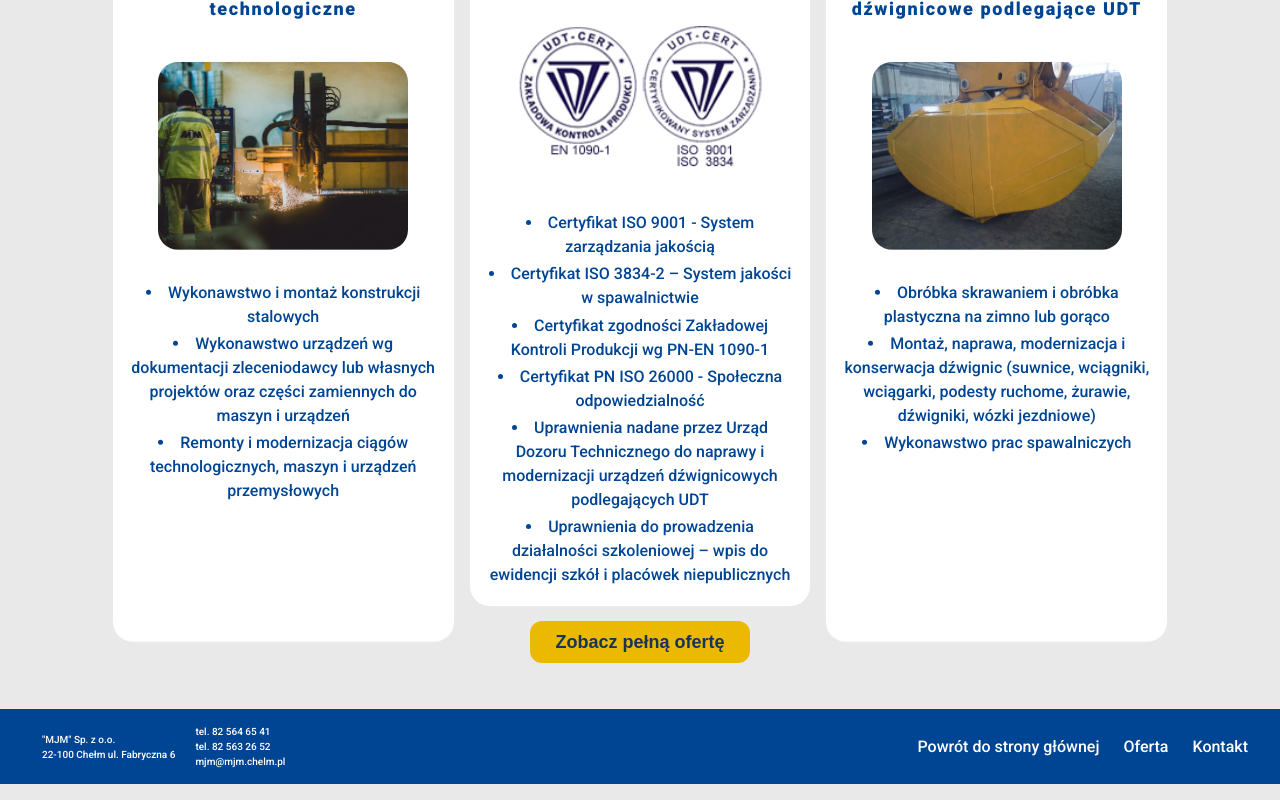
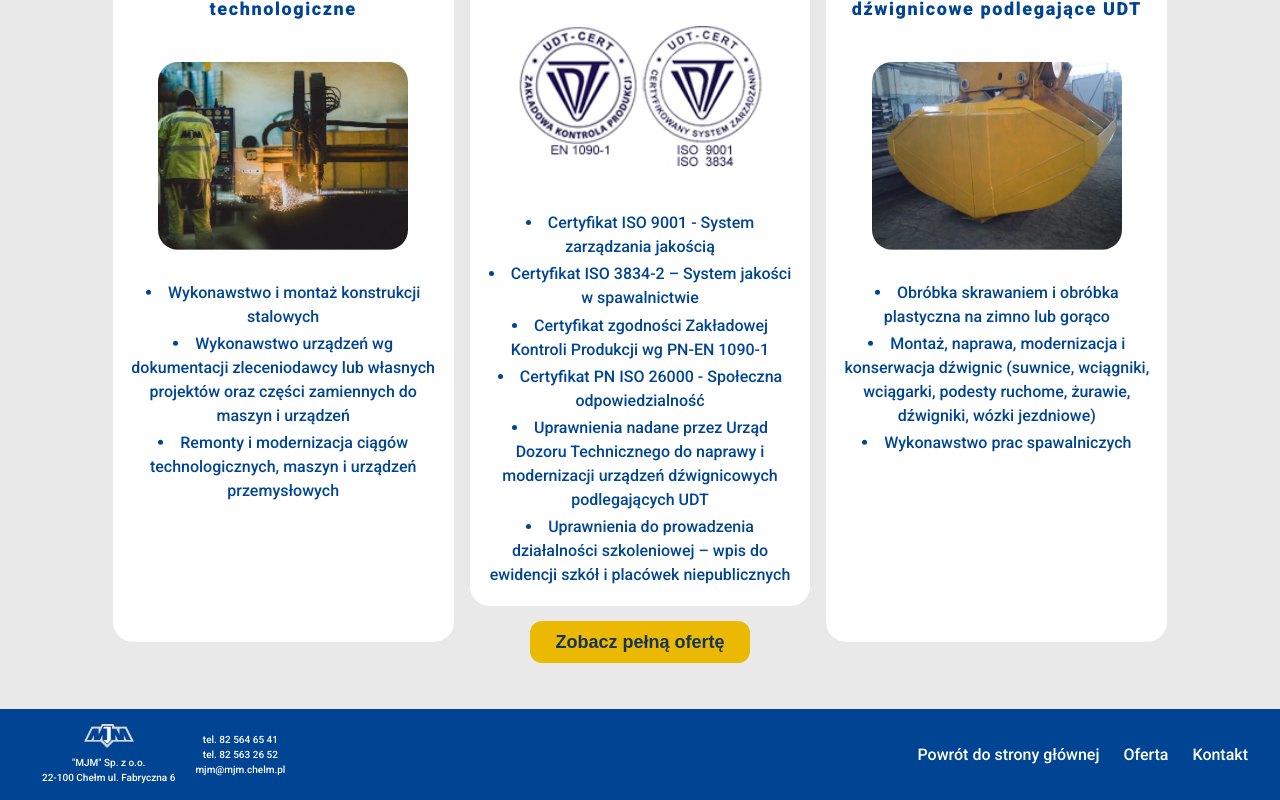
Before and after one commit to yakksiek/mjm-chelm, a React (Vite) app: page / in a window 1280 px wide. Shown: the part 1283-2083 px from the top of the page. Built offline with nearby package versions, Linux system fonts and the light colour scheme.

Commit message:
add logo to footer

```diff
--- a/src/components/Footer.jsx
+++ b/src/components/Footer.jsx
@@ -1,6 +1,7 @@
 import React from "react";
 import { Link } from "react-router-dom";
 import { footerLinks } from "../data";
+import logo from "../assets/logo.png";
 
 import classes from "./Footer.module.css";
 
@@ -10,6 +11,7 @@ const Footer = () => {
       <div className={`page-container ${classes["footer-content"]}`}>
         <div className={classes["footer-address-container"]}>
           <div className={classes["footer-address"]}>
+            <img src={logo} alt="mjm-logo" className={classes.logo}/>
             <p>"MJM" Sp. z o.o.</p>
             <p>22-100 Chełm ul. Fabryczna 6</p>
           </div>
--- a/src/components/Footer.module.css
+++ b/src/components/Footer.module.css
@@ -23,6 +23,11 @@ footer p {
   display: flex;
   justify-content: center;
   align-items: center;
+  text-align: center;
+}
+
+.logo {
+  width: 50px;
 }
 
 .footer-address-container div {
```
